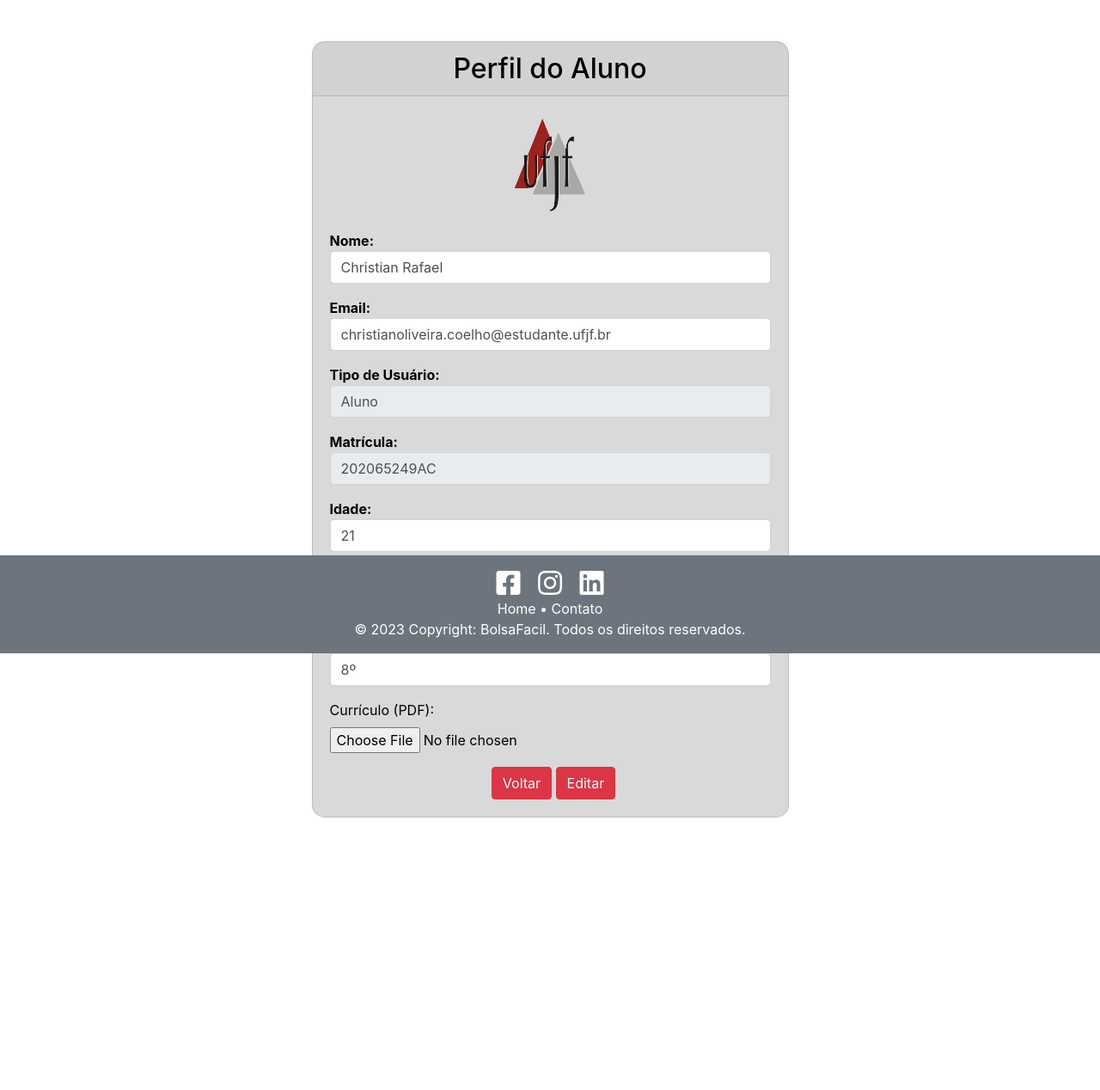
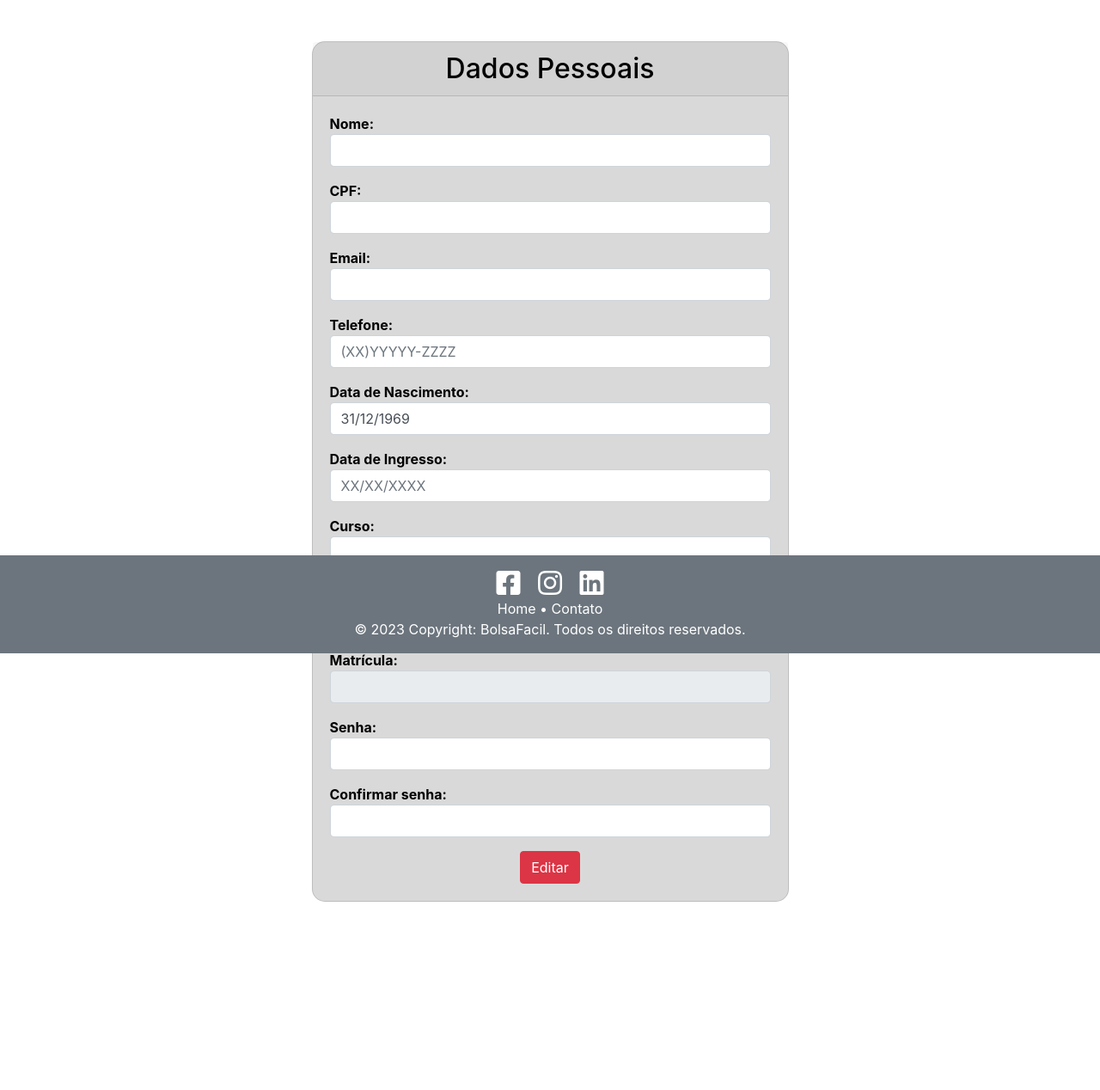
Before and after one commit to marlonruffo/Bolsa-Facil---DCC017, a PHP site: page /perfilAluno.php in a window 1280 px wide. Shown: the part 40-1308 px from the top of the page at 86% size. Before the commit the page ends 991 px from the top, so only its background shows below. Run offline with PHP 8.4, Linux system fonts and the light colour scheme; the visitor is signed in with stand-in values (Sample User, id 1); tables that the repository leaves empty or names only in its code hold one stand-in row (values such as "Sample post").

Commit message:
editarAluno

```diff
--- a/php/Aluno.php
+++ b/php/Aluno.php
@@ -83,5 +83,39 @@
             $resultado = mysqli_query($conexao, $sql);
             return $resultado;
     }
+
+    public function buscaAluno($matricula){
+        include ('conecta.php');
+        $sql = "SELECT * FROM aluno WHERE matricula = '$matricula';";
+        $resultado = mysqli_query($conexao, $sql);
+        if($aluno = mysqli_fetch_array($resultado)){
+            $this->nome = $aluno['nome'];
+            $this->cpf = $aluno['cpf'];
+            $this->email = $aluno['email'];
+            $this->telefone = $aluno['telefone'];
+            $this->matricula = $aluno['matricula'];
+            $this->dataNasc = $aluno['dataNasc'];
+            $this->dataIngresso = $aluno['dataIngresso'];
+            $this->curso = $aluno['curso'];
+            $this->periodo = $aluno['periodo'];
+            $this->senha = $aluno['senha'];
+        }
+    }
+
+    public function editarDadosAluno($nome , $cpf , $email, $dataNasc, $dataIngresso, $senha, $telefone, $matricula, $curso, $periodo){
+        $this->setNome($nome);
+        $this->setCpf($cpf);
+        $this->setEmail($email);
+        $this->setDataNasc($dataNasc);
+        $this->setDataIngresso($dataIngresso);
+        $this->setSenha($senha);
+        $this->setTelefone(($telefone));
+        $this->setCurso($curso);
+        $this->setPeriodo($periodo);
+
+        include("conecta.php");
+        $sql = "UPDATE aluno SET nome= '$nome', cpf = '$cpf', email = '$email', telefone = '$telefone', dataNasc= '$dataNasc', dataIngresso = '$dataIngresso', senha = '$senha', curso = '$curso', periodo = '$periodo'  WHERE matricula = '$matricula';";
+		return mysqli_query($conexao, $sql);
+    }
 }
 ?>
--- a/php/Professor.php
+++ b/php/Professor.php
@@ -54,7 +54,6 @@
             $this->email = $prof['email'];
             $this->telefone = $prof['telefone'];
             $this->SIAPE = $prof['siape'];
-            $this->telefone = $prof['telefone'];
             $this->dataNasc = $prof['dataNasc'];
             $this->dataIngresso = $prof['dataIngresso'];
             $this->senha = $prof['senha'];
@@ -71,7 +70,7 @@
         $this->setTelefone(($telefone));
 
         include("conecta.php");
-        $sql = "UPDATE professor SET nome= '$nome', cpf = '$cpf', email = '$email', telefone = '$telefone', dataNasc= '$dataNasc', dataIngresso = '$dataIngresso', senha = '$senha'  WHERE siape= ".$SIAPE;
+        $sql = "UPDATE professor SET nome= '$nome', cpf = '$cpf', email = '$email', telefone = '$telefone', dataNasc= '$dataNasc', dataIngresso = '$dataIngresso', senha = '$senha'  WHERE siape = '$SIAPE';";
 		return mysqli_query($conexao, $sql);
     }
 }
--- a/site/perfilAluno.php
+++ b/site/perfilAluno.php
@@ -1,5 +1,5 @@
 <!DOCTYPE html>
-<html lang="en">
+<html lang="pt-BR">
 
 <head>
     <meta charset="UTF-8">
@@ -8,71 +8,87 @@
     <link href="https://fonts.googleapis.com/css2?family=Roboto" rel="stylesheet">
     <link rel="stylesheet" href="https://stackpath.bootstrapcdn.com/bootstrap/4.5.2/css/bootstrap.min.css" integrity="sha384-JcKb8q3iqJ61gNV9KGb8thSsNjpSL0n8PARn9HuZOnIxN0hoP+VmmDGMN5t9UJ0Z" crossorigin="anonymous">
     <link rel="stylesheet" href="/css/perfil.css">
+    <link rel="stylesheet" href="../assets/css/bootstrap-datetimepicker.css"/>
 
 </head>
+
 <body>
-    <?php include('navbar.php'); ?>
+    <?php session_start();
+    include('navbar.php'); ?>
 
     <div class="container mt-5">
         <div class="card mx-auto" style="width: 50%; background-color: #D9D9D9; color: black; border-radius: 15px;">
-            <h2 class="card-header text-center">Perfil do Aluno</h2>
+            <h2 class="card-header text-center">Dados Pessoais</h2>
             <div class="card-body text-center">
                 <!-- Adicione lógica PHP para recuperar os dados do aluno do banco de dados -->
                 <?php
-                    // Simulação de dados do aluno (substitua com suas consultas)
-                    $nome = "Christian Rafael";
-                    $email = "christianoliveira.coelho@estudante.ufjf.br";
-                    $tipoUsuario = "Aluno";
-                    $matricula = "202065249AC";
-                    $idade = 21;
-                    $curso = "Ciência da Computação";
-                    $periodo = "8º";
-                    $foto = "../img/logoUfjf.png";
+                    include("../php/Aluno.php");
+                    $aluno = new Aluno();
+                    $aluno->buscaAluno($_SESSION['user_login']);
+
                 ?>
-                <img src="<?php echo $foto; ?>" alt="Foto 3x4" class="mx-auto d-block mb-3" width="90px" height="120px">
-                <form action="processar_edicao_perfil.php" method="post" enctype="multipart/form-data">
+                <!--<img src="" alt="Foto 3x4" class="mx-auto d-block mb-3" width="90px" height="120px">-->
+                <form method="post" id="editaPerfilAluno"  name="editaPerfilAluno" enctype="multipart/form-data">
                     <div class="mb-3">
                         <strong class="float-left">Nome:</strong>
-                        <input type="text" name="nome" value="<?php echo $nome; ?>" class="form-control rounded">
+                        <input type="text" name="nome" id="nome" value="<?php echo $aluno->getNome(); ?>" class="form-control rounded">
+                    </div>
+                    <div class="mb-3">
+                        <strong class="float-left">CPF:</strong>
+                        <input type="text" name="cpf" id="cpf" value="<?php echo $aluno->getCpf(); ?>" class="form-control rounded">
                     </div>
                     <div class="mb-3">
                         <strong class="float-left">Email:</strong>
-                        <input type="text" name="email" value="<?php echo $email; ?>" class="form-control rounded">
+                        <input type="text" name="email" id="email" value="<?php echo $aluno->getEmail(); ?>" class="form-control rounded">
                     </div>
                     <div class="mb-3">
-                        <strong class="float-left">Tipo de Usuário:</strong>
-                        <input type="text" name="tipoUsuario" value="<?php echo $tipoUsuario; ?>" class="form-control rounded" readonly>
+                        <strong class="float-left">Telefone:</strong>
+                        <input type="text" name="telefone" id="telefone" value="<?php echo $aluno->getTelefone(); ?>" placeholder="(XX)YYYYY-ZZZZ" class="form-control rounded">
                     </div>
                     <div class="mb-3">
-                        <strong class="float-left">Matrícula:</strong>
-                        <input type="text" name="matricula" value="<?php echo $matricula; ?>" class="form-control rounded" readonly>
+                    <strong class="float-left">Data de Nascimento:</strong>
+                        <div class='input-group'>
+                            <span class="input-group-addon">
+                                <span class="glyphicon glyphicon-calendar"></span>
+                            </span>
+                            <input type='text' id="data_nasc" name="data_nasc" placeholder="XX/XX/XXXX" value="<?php echo data($aluno->getDataNasc()); ?>" class="form-control rounded"/>
+                        </div>
                     </div>
                     <div class="mb-3">
-                        <strong class="float-left">Idade:</strong>
-                        <input type="text" name="idade" value="<?php echo $idade; ?>" <?php echo ($tipoUsuario === "Aluno" ? "" : "readonly"); ?> class="form-control rounded">
+                    <strong class="float-left">Data de Ingresso:</strong>
+                        <div class='input-group'>
+                            <span class="input-group-addon">
+                                <span class="glyphicon glyphicon-calendar"></span>
+                            </span>
+                            <input type='text' id="data_ing" name="data_ing" placeholder="XX/XX/XXXX" value="<?php if($aluno->getDataIngresso() != ''){echo data($aluno->getDataIngresso());} ?>" class="form-control rounded"/>
+                        </div>
                     </div>
                     <div class="mb-3">
                         <strong class="float-left">Curso:</strong>
-                        <input type="text" name="curso" value="<?php echo $curso; ?>" <?php echo ($tipoUsuario === "Aluno" ? "" : "readonly"); ?> class="form-control rounded">
+                        <input type="text" name="curso" id= "curso" value="<?php echo $aluno->getCurso(); ?>" class="form-control rounded">
+                    </div>
+
+                    <div class="mb-3">
+                        <strong class="float-left">Período:</strong>
+                        <input type="text" name="periodo" id= "periodo" value="<?php echo $aluno->getPeriodo(); ?>" class="form-control rounded">
+                    </div>
+
+                    <div class="mb-3">
+                        <strong class="float-left">Matrícula:</strong>
+                        <input type="text" name="matricula" id= "matricula" value="<?php echo $aluno->getMatricula(); ?>" class="form-control rounded" readonly>
                     </div>
                     <div class="mb-3">
-                        <strong class="float-left">Período:</strong>
-                        <input type="text" name="periodo" value="<?php echo $periodo; ?>" <?php echo ($tipoUsuario === "Aluno" ? "" : "readonly"); ?> class="form-control rounded">
+                        <strong class="float-left">Senha:</strong>
+                        <input type="password" name="senha" id= "senha" value="<?php echo $aluno->getSenha(); ?>"class="form-control rounded">
                     </div>
-
-
-                    <!-- Upload de PDF (Currículo) -->
-                    <div class="form-group mb-3 text-left">
-                        <label for="curriculo">Currículo (PDF):</label>
-                        <input type="file" class="form-control-file" id="curriculo" name="curriculo">
+                    <div class="mb-3">
+                        <strong class="float-left">Confirmar senha:</strong>
+                        <input type="password" name="confirmarSenha" id= "confirmarSenha" value="<?php echo $aluno->getSenha(); ?>"class="form-control rounded">
                     </div>
 
                     <!-- Botões de Ação -->
                     <div class="text-center">
-                        <a href="pagina_anterior.php" class="btn btn-danger ml-2">Voltar</a>
-                        <?php if ($tipoUsuario === "Aluno"): ?>
-                            <button type="submit" class="btn btn-danger">Editar</button>
-                        <?php endif; ?>
+                        <button type="submit" class="btn btn-danger">Editar</button>
                     </div>
                 </form>
             </div>
@@ -81,6 +97,49 @@
 
     <div style="height: 300px;"></div>
     <?php include('footer.php'); ?>
+
+    <!-- js placed at the end of the document so the pages load faster -->
+		<script src="../assets/js/jquery.js"></script>
+		<script src="../assets/js/jquery.maskedinput.js"></script>
+		<script src="../assets/js/bootstrap.min.js"></script>
+		<script src="../assets/js/jquery-ui-1.9.2.custom.min.js"></script>
+		<script src="../assets/js/jquery.ui.touch-punch.min.js"></script>
+		<script class="include" type="text/javascript" src="../assets/js/jquery.dcjqaccordion.2.7.js"></script>
+		<script src="../assets/js/jquery.scrollTo.min.js"></script>
+		<script src="../assets/js/jquery.nicescroll.js" type="text/javascript"></script>
+
+		<!--common script for all pages-->
+		<script src="../assets/js/common-scripts.js"></script>
+
+		<!--script for this page-->
+		<script type="text/javascript" src="../assets/js/moment.js"></script>
+		<script src="../assets/js/locale/pt-br.js"></script>
+		<script type="text/javascript" src="../assets/js/bootstrap-datetimepicker.js"></script>
+        <script src="../js/editarAluno.js" type="text/javascript"></script>
+        <script src="../js/Validacoes.js" type="text/javascript"></script>
+    <script>
+        $(document).ready(function(){
+            //alert("teste");
+            $("#cpf").mask("999.999.999-99");
+            $("#telefone").mask("(99)99999-9999");
+            $("#data_nasc").mask("99/99/9999");
+            $("#data_ing").mask("99/99/9999");
+            $('#data_nasc').datetimepicker({
+                locale: 'pt_br',
+                format: 'L'
+            });
+            $('#data_ing').datetimepicker({
+                locale: 'pt_br',
+                format: 'L'
+            });
+        });
+    </script>
+
+<?php
+function data($data){
+    return date("d/m/Y", strtotime($data));
+}
+?>
 </body>
 
 
```
Also changed, not shown: js/editarAluno.js (added, +116 -0 lines), php/controller.php (+9 -0 lines).
